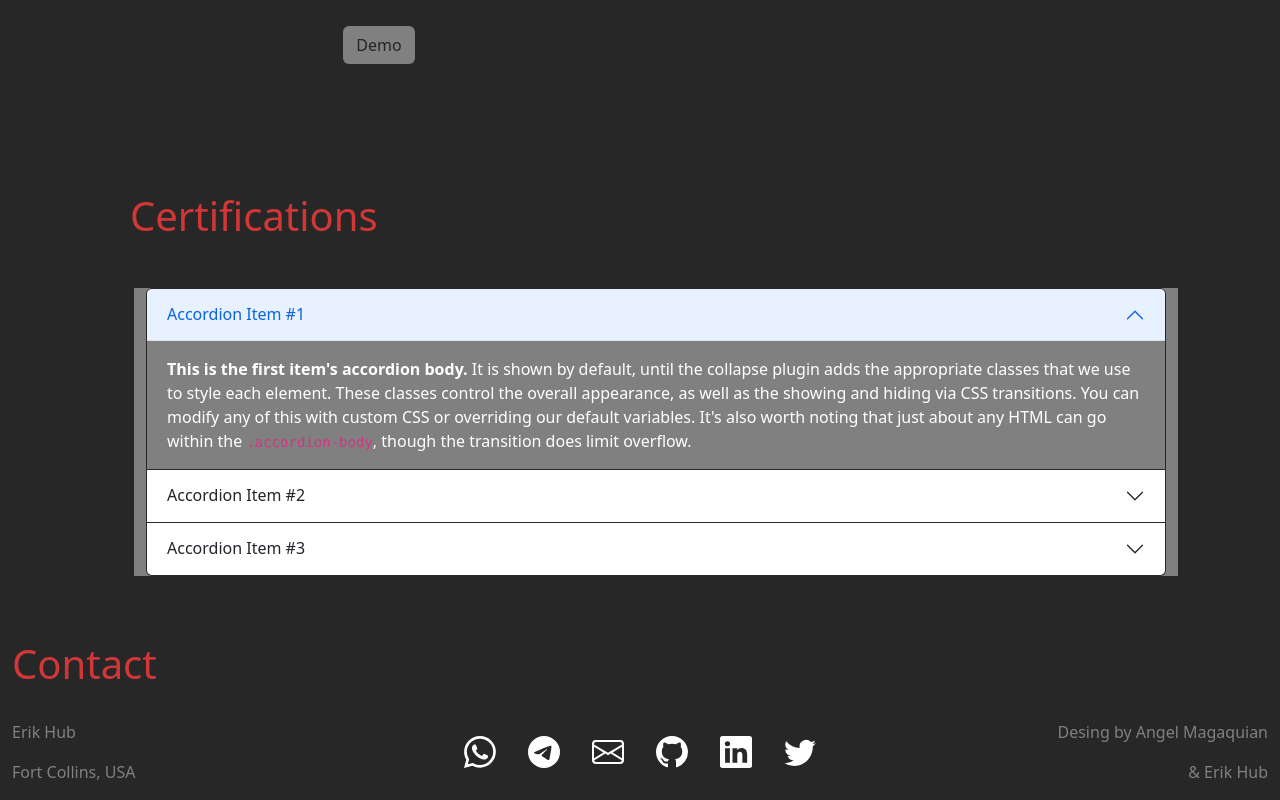
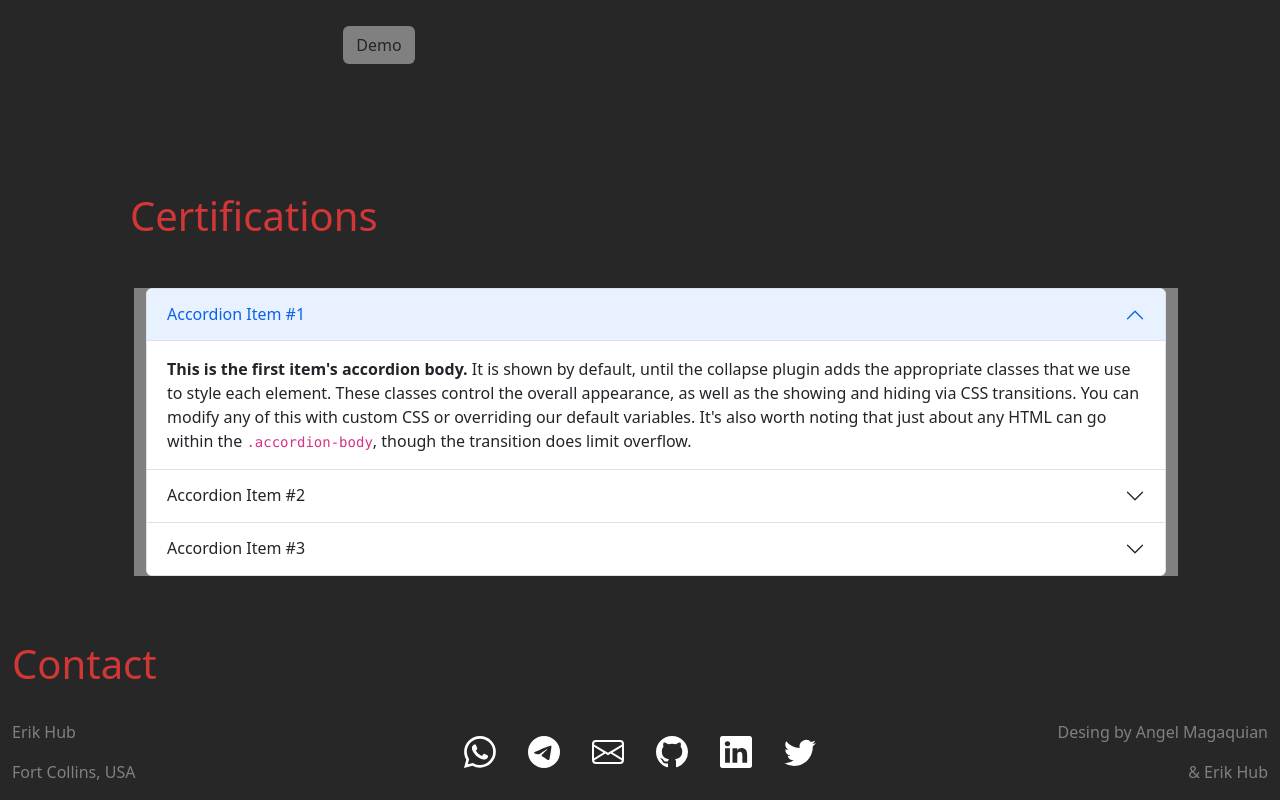
Before and after one commit to ehub-96/my-resume, a React (Vite) app: page / in a window 1280 px wide. Shown: the part 2107-2907 px from the top of the page. Built offline with nearby package versions, Linux system fonts and the light colour scheme.

Commit message:
vfyuffucttydtdy

```diff
--- a/src/scss/styles.css
+++ b/src/scss/styles.css
@@ -11,34 +11,10 @@ p {
 a {
   text-decoration: none;
 }
-/* .accordion-button{
-  color: #272727;
-  background: #D23737;
-  color: grey
-}
-.accordion-button:not(.collapsed) {
-  color: inherit;
-  background: grey;
-  color: white
-} */
-.accordion-panel{
-  color: #272727;
+.panel-heading{
   background-color:#272727;
 }
-.accordion-panel-heading{
-  background-color:#272727;
-}
-.accordion-item{
-  border-color: #272727;
-  background-color:#272727;
-  color: #272727;
-  background: grey;
-  color: white
-}
 
-/* accordion-button:not(.collapsed)::after {
-  color:#D23737;
-} */
 .side-bar {
   width: 15% !important;
   background-color: rgba(39, 39, 39, 0.4745098039) !important;
```
